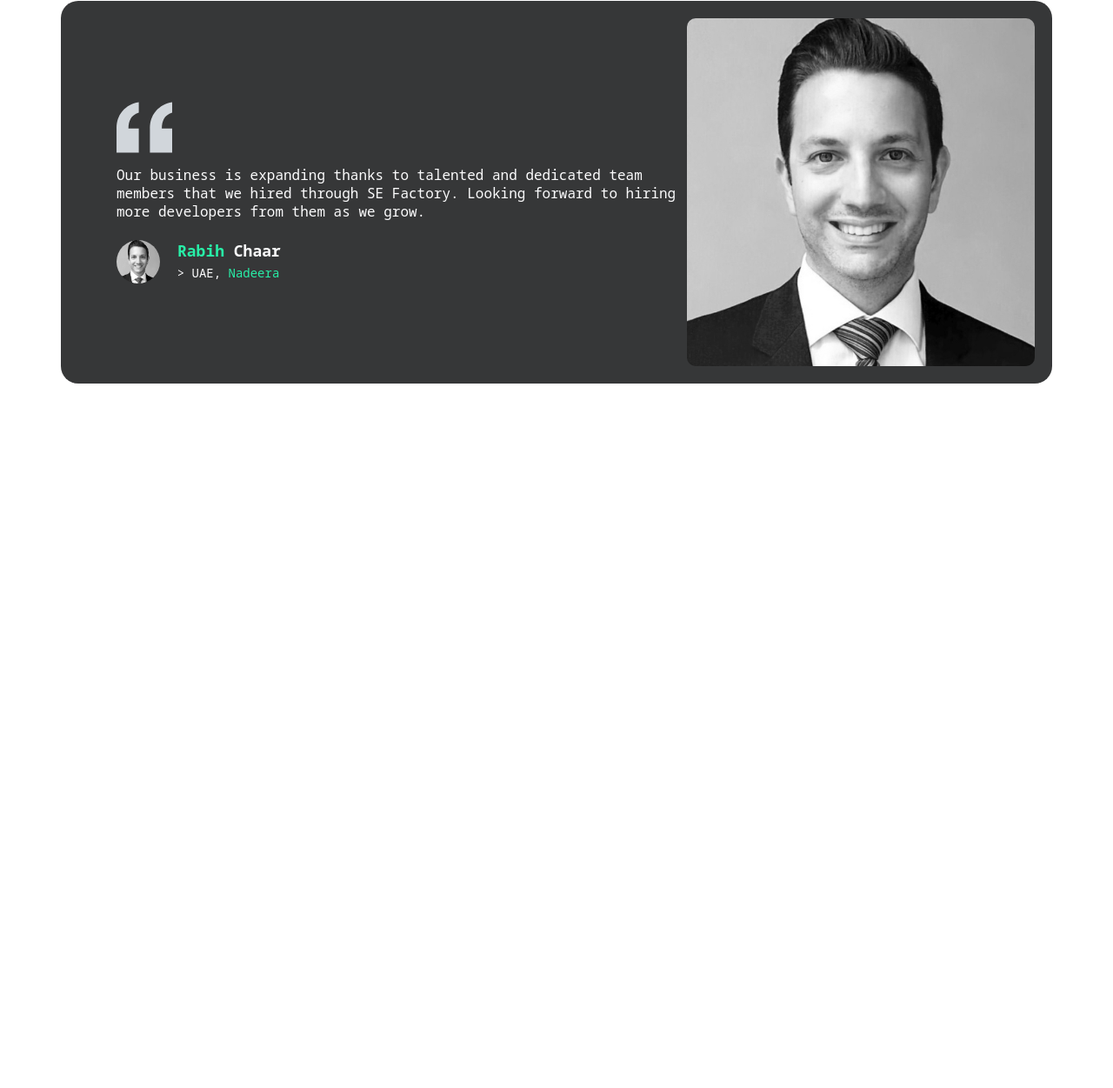
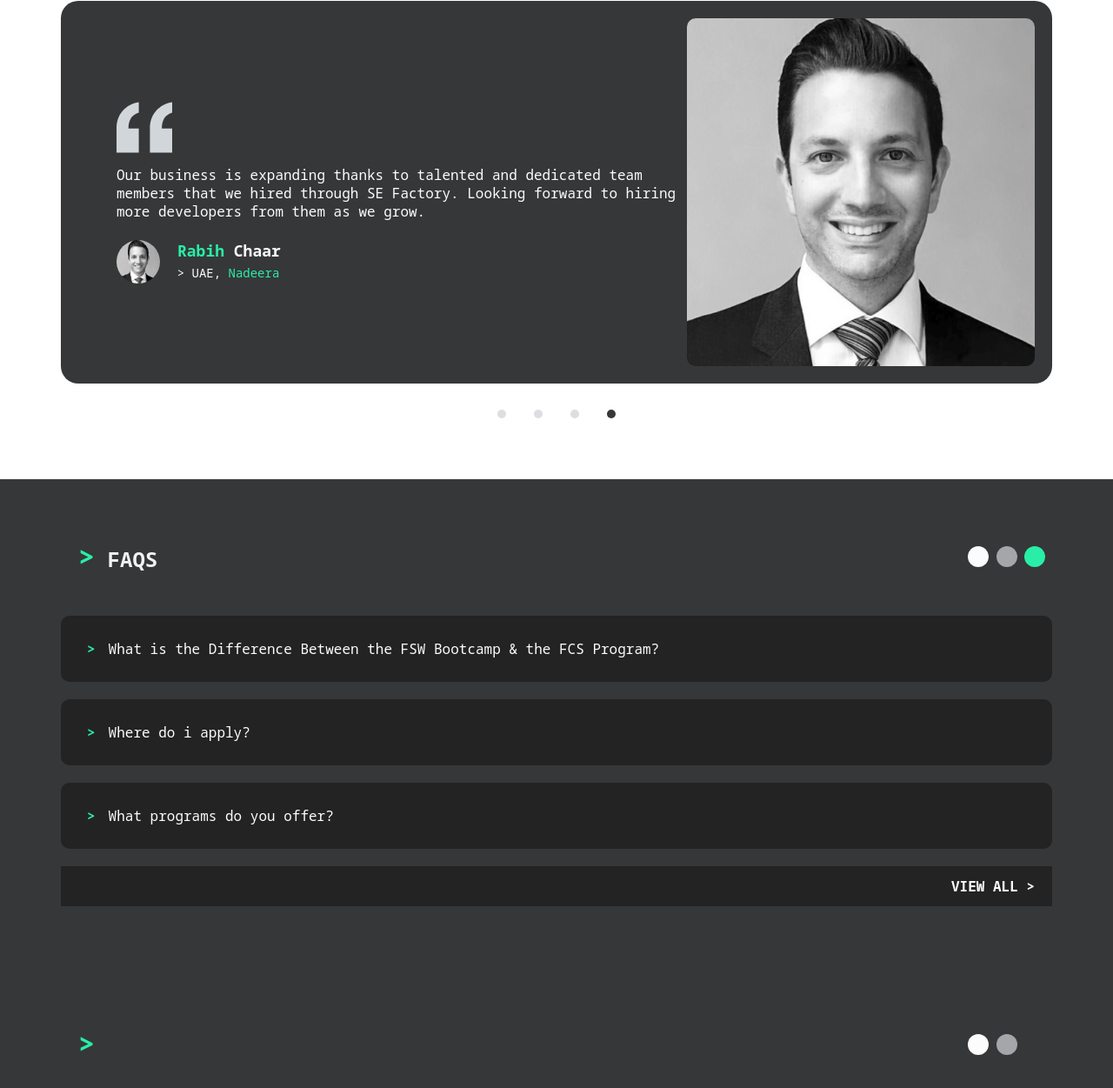
Before and after one commit to Omar-Arja/sefactory-website-replica, a plain HTML site: page index.html in a window 1280 px wide. Shown: the part 4189-5440 px from the top of the page at 87% size. Before the commit the page ends 4700 px from the top, so only its background shows below. Drawn offline with Linux system fonts and the light colour scheme.

Commit message:
added faq section

```diff
--- a/assets/style.css
+++ b/assets/style.css
@@ -688,3 +688,116 @@ iframe {
     object-fit: cover;
     border-radius: 10px
 }
+
+.circle-pick{
+    margin-top: 30px;
+    display: flex;
+    justify-content: center;
+    align-items: center;
+    column-gap: 2rem;
+}
+
+.circle-p{
+    width: 10px;
+    height: 10px;
+    border-radius: 10px;
+    background-color: #DCDEE1;
+}
+.circle-p4{
+    width: 10px;
+    height: 10px;
+    border-radius: 10px;
+    background-color: #363738;
+}
+
+.faq-section {
+    padding: 50px 70px 70px 70px;
+    background-color: #363738;
+    display: flex;
+    flex-direction: column;
+    align-items: center;
+    width: 100%;
+}
+
+.faq-section .section-content-title h1 {
+    color: #f1f2f3;
+}
+
+.faq-list {
+    display: flex;
+    flex-direction: column;
+    align-items: flex-start;
+    width: 100%;
+    gap: 20px;
+}
+
+.faq summary {
+    list-style: none;
+    color: #fcfcfd;
+}
+
+.faq span {
+    text-transform: uppercase;
+    color: #28eea7;
+    font-weight: 800;
+    margin-right: 15px;
+}
+
+.faq-details {
+    margin-top: 40px;
+    margin-bottom: 0;
+}
+
+.faq-details p, .faq-details h4 {
+    color: #dcdee1;
+    font-size: 14px;
+    font-weight: 400;
+    line-height: 1.6;
+    margin-bottom: 5px;
+}
+
+.faq-details span {
+    color: #28eea7;
+    font-weight: 400;
+}
+
+.faq-details ul {
+    color: #dcdee1;
+    margin: 30px 0;
+}
+
+.faq-details li {
+    margin-bottom: 5px;
+    font-size: 14px;
+}
+
+.faq {
+    cursor: pointer;
+    width: 100%;
+    display: block;
+    padding: 30px;
+    border-radius: 10px;
+    background-color: #232323;
+}
+
+.faq-list a {
+    text-decoration: none;
+    color: #fcfcfd;
+    text-transform: uppercase;
+    font-weight: 800;
+    background-color: #232323;
+    flex: 1;
+    text-align: right;
+    padding: 15px 20px;
+    width: 100%;
+}
+
+.contact-us-section {
+    padding: 50px 70px 70px 70px;
+    background-color: #363738;
+    display: flex;
+    flex-direction: column;
+    align-items: center;
+    width: 100%;
+    height: 120vh;
+}
--- a/index.html
+++ b/index.html
@@ -175,6 +175,69 @@
             </div>
             <div class="t-picture"><img src="/assets/images/identity.jpeg" alt="Person's Picture"></div>
         </div>
+        <div class="circle-pick">
+            <div class="circle-p"></div>
+            <div class="circle-p"></div>
+            <div class="circle-p"></div>
+            <div class="circle-p4"></div>
+        </div>
+    </div>
+
+    <div class="faq-section">
+        <div class="section-content-title">
+            <h1><span>></span> FAQS</h1>
+            <div class="circles">
+            <div class="circle-white"></div>
+            <div class="circle-dark-grey"></div>
+            <div class="circle-green"></div>
+        </div>
+    </div>
+    <div class="faq-list">
+        <div class="faq">
+            <details>
+                <summary><span>></span>What is the Difference Between the FSW Bootcamp & the FCS Program?</summary>
+                <div class="faq-details">
+                    <p>FCS covers the foundational concepts of programming. It’s a starting point for those new to programming or a refresher for those who studied computer science before. Knowledge of the concepts provided in FCS is required for FSW. It can also be taken ‘informally’ for free if you do not plan to continue to FSW Bootcamp or you are unable to commit to the online courses via Udemy: Free Computer Science Tutorial - Foundations of Computer Science: Theory and Practice.</p>
+                    <p>The FSW Bootcamp offers holistic training in web development (coding, designing, testing, and bug fixing). It tackles advanced technical concepts and offers soft skills training that prepares you for the job market. FCS requires only a part-time commitment, and FSW requires a full-time commitment. Please note that both are intensive and require your commitment and dedication.</p>
+                </div>
+            </details>
+        </div>
+        <div class="faq">
+            <details>
+                <summary><span>></span>Where do i apply?</summary>
+                <div class="faq-details">
+                    <p>Go to the Get Trained section of this website and select the appropriate program for you.</p>
+                </div>
+            </details>
+        </div>
+        <div class="faq">
+            <details>
+                <summary><span>></span>What programs do you offer?</summary>
+               <div class="faq-details">
+                <h4>We currently offer four programs:</h4>
+                <ul>
+                    <li><span>fcs:</span>Foundations of Computer Science</li>
+                    <li><span>fsw:</span>Full Stack Web Development</li>
+                    <li><span>fsd:</span>Full Stack Data</li>
+                    <li><span>uix:</span>UI/UX Design Bootcamp</li>
+                </ul>
+                <p>Please, find the descriptions for each program below.</p>
+               </div>
+            </details>
+        </div>
+        <a href="https://www.sefactory.io/faqs">view all ></a>
+    </div>
+    </div>
+
+    <div class="contact-us-section">
+        <div class="section-content-title">
+            <h1><span>></span> Programs</h1>
+            <div class="circles">
+            <div class="circle-white"></div>
+            <div class="circle-dark-grey"></div>
+            <div class="circle-dark"></div>
+        </div>
+      </div>
     </div>
 
     </div>
```
